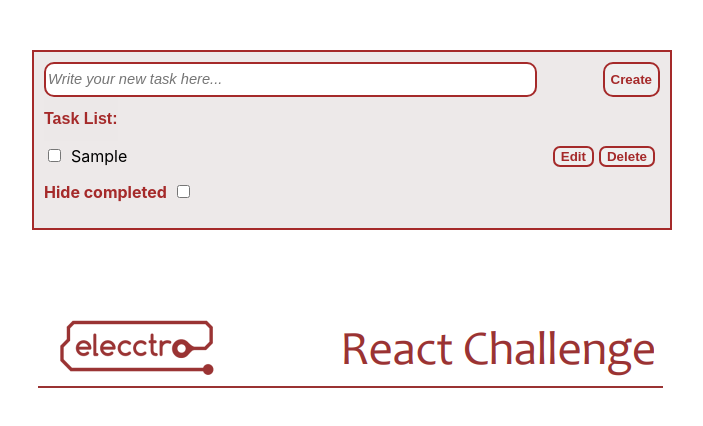
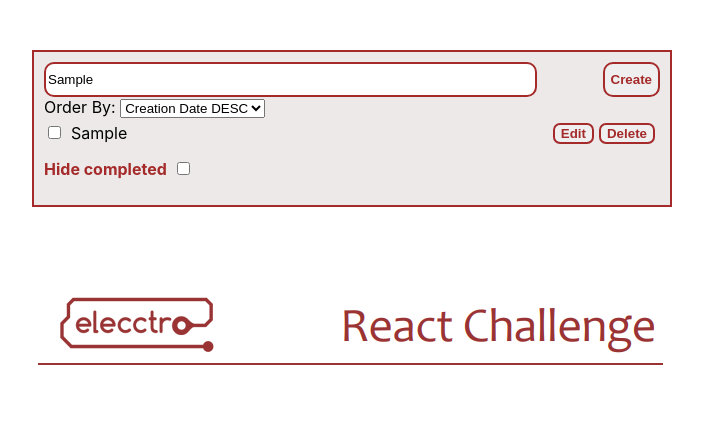
Before and after one commit to silvadiogo9/ChallengeSolution, a React (Create React App) app: page / in a window 1280 px wide. Both pictures are taken after typing "Sample" into the empty fields and a click on the button "Create". Shown: the top 426 px of the page, without its empty margins (288-991 px from the left). Built offline with nearby package versions, Linux system fonts and the light colour scheme.

Commit message:
Missing: Components, ESLint

```diff
--- a/src/App.js
+++ b/src/App.js
@@ -1,103 +1,30 @@
 import React, { useEffect, useState } from "react";
 import "./App.css";
 import Todo from "./components/todo";
+import { useTodoContext } from "./context/TodoContext";
 import image from "./image.png";
 
 function App() {
-  const [todoList, setTodoList] = useState(() => {
-    const jsonStorage = localStorage.getItem("todoList");
-    const loadedStorage = JSON.parse(jsonStorage);
-    return loadedStorage || []
-  });
+  const {todoList,addTodo} = useTodoContext();
   const [todo, setTodo] = useState("");
-  const [todoEditing, setTodoEditing] = useState(null);
-  const [editingText, setEditingText] = useState("");
-  const [currentSort, setCurrentSort] = useState("default");
+  const [sortDirection, setSortDirection] = useState("desc");
+  const [sortField, setSortField] = useState("creationDate");
   const [hideCompleted, setHideCompleted] = useState(false);
-  const [backupList, setBackupList] = useState([...todoList]);
 
+
+  //todoA[sortField] -> aceder à propriedade dentro do sortField do todoA
   const compareFn = (todoA, todoB) => {
-    if (todoA.text < todoB.text) {
-      return -1;
+    if (todoA[sortField] < todoB[sortField]) {
+      return sortDirection === "asc" ? -1 : 1;
     }
-    if (todoA.text > todoB.text) {
-      return 1;
+    if (todoA[sortField] > todoB[sortField]) {
+      return sortDirection === "asc" ? 1 : -1;
     }
     return 0;
   };
 
-  //Guardar os dados em armazenamento local
-  //sempre que forem feitas alterações na dependência [backupList}, todos os steps/código dentro da função
-  //vão ser executados
-  useEffect(() => {
-    const jsonStorage = JSON.stringify(backupList);
-    localStorage.setItem("todoList", jsonStorage);
-  }, [backupList]);
-
-  useEffect(() => {
-    let newTodoList = [...backupList];
-    if (hideCompleted) {
-      newTodoList = newTodoList.filter((todo) => !todo.completed);
-    }
-    newTodoList.sort(compareFn);
-    if (currentSort === 'default' || currentSort === 'up') {
-      newTodoList.reverse();
-    }
-    setTodoList(newTodoList);
-  }, [backupList, hideCompleted, currentSort]);
-
   //sempre que a dependência for alterada ele vai executar as ações dentro do corpo da função
 
-  //Adicionar um to-do à lista
-  const addTodo = (todo) => {
-    if (todo === "") {
-      alert("Task text field must be filled!");
-      return false;
-    }
-    const newTodo = {
-      id: Math.random(),
-      text: todo,
-      completed: false,
-    };
-    const newTodoList = [...backupList, newTodo];
-    setBackupList(newTodoList);
-    setTodo("");
-    console.log(todoList);
-  }
-
-  //Marcar as tarefas como completed
-  const toggleCompleted = (id) => {
-    const updatedTodos = [...backupList].map((todo) => {
-      if (todo.id === id) {
-        todo.completed = !todo.completed;
-      }
-      return todo;
-    });
-    setBackupList(updatedTodos);
-  }
-
-  //Apagar um determinado elemento/to-do da lista
-  const deleteTodo = (id) => {
-    const filteredTodos = backupList.filter((todo) => todo.id !== id);
-    setBackupList(filteredTodos);
-  }
-
-  //Editar um determinado elemento/to-do da lista
-  const editTodo = (id) => {
-    if (editingText === "") {
-      alert("Task text field must be filled!");
-      return false;
-    }
-    const updatedTodos = [...backupList].map((todo) => {
-      if (todo.id === id) {
-        todo.text = editingText;
-      }
-      return todo;
-    })
-    setBackupList(updatedTodos);
-    setTodoEditing(null);
-    setEditingText("");
-  }
 
   return (
     <div>
@@ -116,17 +43,77 @@ function App() {
             onClick={() => addTodo(todo)}>Create
           </button>
         </form>
+        <label>Order By: </label>
+        <select
+          onChange={(event) => {
+          if (event.currentTarget.value.includes("-")){
+            setSortDirection("desc");
+            setSortField(event.currentTarget.value.slice(1));
+          } else {
+            setSortDirection("asc");
+            setSortField(event.currentTarget.value);
+          }
+        }} >
+          <option value="-creationDate">Creation Date DESC</option>
+          <option value="creationDate">Creation Date ASC</option>
+          <option value="description">A-Z</option>
+          <option value="-description">Z-A</option>
+        </select>
+        <ul className="no-bullets">
+              { //vai efetuar o filter e aplicar a primeira condição
+              // se o hideCompleted estiver a true, ele remove os todos que estão a true no completed,
+              // se o hideCompleted estiver a false, ele vai mostrar todos os todos.
+              todoList
+              .filter((todo) => hideCompleted ? !todo.completed : true)
+              .sort(compareFn)
+              .map((todo) => (
+            <Todo
+              key={todo.id}
+              todo={todo}
+            />
+          ))}
+        </ul>
+        <p style={{color: "brown", fontWeight: "bold"}}>Hide completed
+            <input
+              type="checkbox"
+              style={{ marginLeft: "10px", accentColor: "brown" }}
+              onChange={() => setHideCompleted(!hideCompleted)
+              }>
+            </input>
+          </p>
+      </div>
+      <img src={image} className="imageStyle" alt="Elecctro Logo"></img>
+      </div>
+  )
+}
+export default App
+
+
+/*
+
+<li key={todo.id} style={{ marginTop: '5px' }}>
+        <input
+            type="checkbox"
+            checked={todo.completed}
+            style={{ marginRight: '10px', accentColor: "brown"}}
+            onChange={() => toggleCompleted(todo.id)}>
+        </input>
+        {todoEditing === todo.id ?
+            (<input
+                type="text"
+                onChange={(e) => setEditingText(e.target.value)}
+                value={editingText} />) :
+            (<>{todo.text}</>)}
         <button
-          className="taskListButton"
-          onClick={() => {
-          if (currentSort === "down") {
-            setCurrentSort("up")
-          } else {
-            setCurrentSort("down")
-          }
-        }}>Task List:</button>
-        <ul className="no-bullets">
-          {todoList.map((todo) => (
+            className="bttnFunctional"
+            onClick={() => deleteTodo(todo.id)}>Delete
+        </button>
+        {todoEditing === todo.id ?
+            (<button className="bttnFunctional" onClick={() => editTodo(todo.id)}>Submit</button>) :
+            (<button className="bttnFunctional" onClick={() => setTodoEditing(todo.id)}>Edit</button>)}
+    </li>
+
+              {todoList.map((todo) => (
             <Todo
               key={todo.id}
               todo={todo}
@@ -138,18 +125,4 @@ function App() {
               editTodo={editTodo}
               setTodoEditing={setTodoEditing} />
           ))}
-          <p style={{color: "brown", fontWeight: "bold"}}>Hide completed
-            <input
-              type="checkbox"
-              style={{ marginLeft: '10px', accentColor: "brown" }}
-              onChange={() => setHideCompleted(!hideCompleted)
-              }>
-            </input>
-          </p>
-        </ul>
-      </div>
-      <img src={image} className="imageStyle" alt="Elecctro Logo"></img>
-      </div>
-  )
-}
-export default App
+*/
--- a/src/components/todo.js
+++ b/src/components/todo.js
@@ -1,24 +1,34 @@
-function Todo({ todo, toggleCompleted, setEditingText, editingText, todoEditing, deleteTodo, setTodoEditing, editTodo }) {
-    return (<li key={todo.id} style={{ marginTop: '5px' }}>
+import React, { useEffect, useState} from "react";
+import { useTodoContext } from "../context/TodoContext";
+
+function Todo({ todo }) {
+  const [isEditing, setIsEditing] = useState(false);
+  const [description, setDescription] = useState(todo.description);
+  const {deleteTodo, toggleCompleted, editTodoDescription} = useTodoContext();
+
+    return (<li style={{ marginTop: '5px' }}>
         <input
             type="checkbox"
             checked={todo.completed}
             style={{ marginRight: '10px', accentColor: "brown"}}
             onChange={() => toggleCompleted(todo.id)}>
         </input>
-        {todoEditing === todo.id ?
+        {isEditing ?
             (<input
                 type="text"
-                onChange={(e) => setEditingText(e.target.value)}
-                value={editingText} />) :
-            (<>{todo.text}</>)}
+                onChange={(e) => setDescription(e.target.value)}
+                value={description} />) :
+            (<>{todo.description}</>)}
         <button
             className="bttnFunctional"
             onClick={() => deleteTodo(todo.id)}>Delete
         </button>
-        {todoEditing === todo.id ?
-            (<button className="bttnFunctional" onClick={() => editTodo(todo.id)}>Submit</button>) :
-            (<button className="bttnFunctional" onClick={() => setTodoEditing(todo.id)}>Edit</button>)}
+        {isEditing ?
+            (<button className="bttnFunctional" onClick={() => {
+                editTodoDescription(todo.id, description);
+                setIsEditing(false);
+            }} > Submit</button>) :
+            (<button className="bttnFunctional" onClick={() => setIsEditing(true)}>Edit</button>)}
     </li>)
 }
 
--- /dev/null
+++ b/src/context/TodoContext.js
@@ -0,0 +1,84 @@
+import React, { createContext, useContext, useEffect, useState } from "react";
+
+const TodoContext = createContext();
+
+export const TodoProvider = ({ children }) => {
+    const [todoList, setTodoList] = useState(() => {
+        const jsonStorage = localStorage.getItem("todoList");
+        const loadedStorage = JSON.parse(jsonStorage);
+        return loadedStorage || [];
+    });
+
+  //Guardar os dados em armazenamento local
+  //sempre que forem feitas alterações na dependência [todoList}, todos os steps/código dentro da função
+  //vão ser executados
+  useEffect(() => {
+    const jsonStorage = JSON.stringify(todoList);
+    localStorage.setItem("todoList", jsonStorage);
+  }, [todoList]);
+
+//Adicionar um to-do à lista
+  const addTodo = (todoDescription) => {
+    if (todoDescription === "") {
+      alert("Task text field must be filled!");
+      return false;
+    }
+    const newTodo = {
+      id: Math.random(),
+      description: todoDescription,
+      completed: false,
+      creationDate: new Date(),
+    };
+    const newTodoList = [...todoList, newTodo];
+    setTodoList(newTodoList);
+    console.log(todoList);
+  }
+
+  //Marcar as tarefas como completed
+  const toggleCompleted = (todoId) => {
+    const updatedTodos = [...todoList].map((todo) => {
+      if (todo.id === todoId) {
+        todo.completed = !todo.completed;
+      }
+      return todo;
+    });
+    setTodoList(updatedTodos);
+  }
+
+  //Apagar um determinado elemento/to-do da lista
+  const deleteTodo = (todoId) => {
+    const filteredTodos = todoList.filter((todo) => todo.id !== todoId);
+    setTodoList(filteredTodos);
+  }
+
+  //Editar um determinado elemento/to-do da lista
+  const editTodoDescription = (todoId, todoDescription) => {
+    if (todoDescription === "") {
+      alert("Task description field must be filled!");
+      return false;
+    }
+    const updatedTodos = [...todoList].map((todo) => {
+      if (todo.id === todoId) {
+        todo.description = todoDescription;
+      }
+      return todo;
+    })
+    setTodoList(updatedTodos);
+  }
+
+    return (
+        <TodoContext.Provider
+          value={{
+            todoList,
+            addTodo,
+            deleteTodo,
+            toggleCompleted,
+            editTodoDescription,
+          }}
+        >
+          {children}
+        </TodoContext.Provider>
+      );
+    };
+
+    export const useTodoContext = () => useContext(TodoContext);
--- a/src/index.js
+++ b/src/index.js
@@ -3,11 +3,14 @@ import ReactDOM from 'react-dom/client';
 import './index.css';
 import App from './App';
 import reportWebVitals from './reportWebVitals';
+import { TodoProvider } from './context/TodoContext';
 
 const root = ReactDOM.createRoot(document.getElementById('root'));
 root.render(
   <React.StrictMode>
-    <App />
+    <TodoProvider>
+      <App />
+    </TodoProvider>
   </React.StrictMode>
 );
 
```
